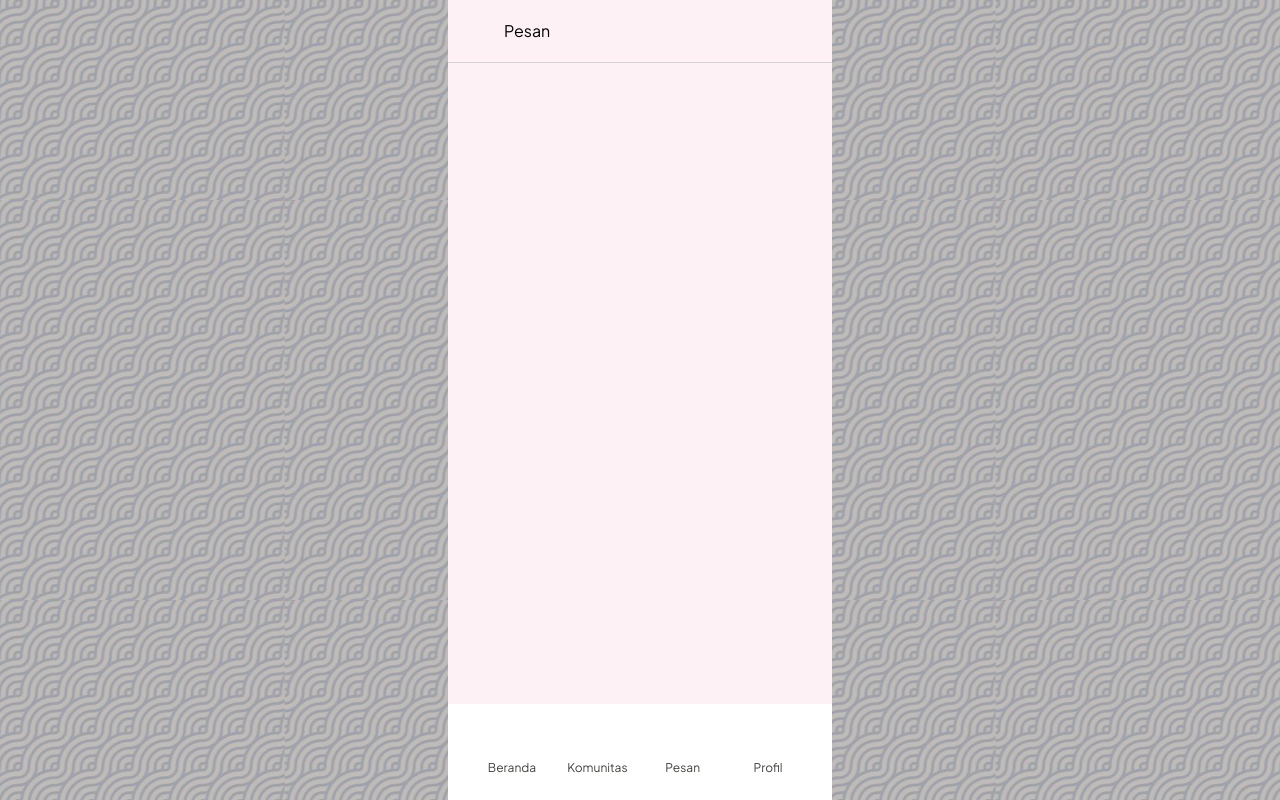
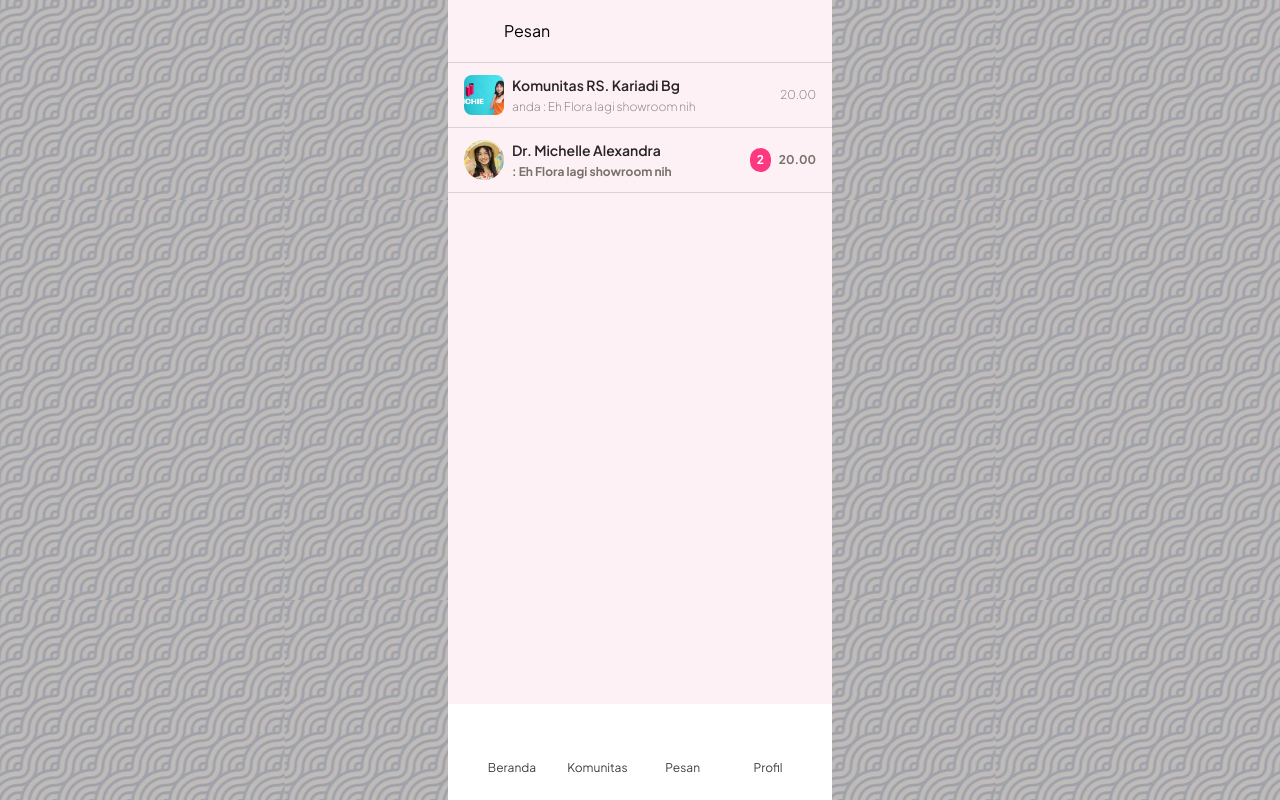
Before and after one commit to aplicalvin/bayiq-fe, a React (Vite) app: page /app/message in a window 1280 px wide. Built offline with nearby package versions, Linux system fonts and the light colour scheme; some icons are missing.

Commit message:
pesan - listchat

```diff
--- a/src/app/AppMessage.jsx
+++ b/src/app/AppMessage.jsx
@@ -1,11 +1,14 @@
+// eslint-disable-next-line no-unused-vars
 import React from "react";
 import AppHeader1 from "./components/AppHeader1";
+import AppMessageList from "./Message/AppMessageList";
 
 function AppMessage() {
     return (
         <>
             <div>
                 <AppHeader1 pageTitle={"Pesan"} />
+                <AppMessageList />
             </div>
         </>
     );
--- /dev/null
+++ b/src/app/Message/AppMessageList.jsx
@@ -0,0 +1,108 @@
+// eslint-disable-next-line no-unused-vars
+import React from "react";
+import comuImg from "./../../assets/assets/image/image1.jpg";
+import comuImg2 from "./../../assets/assets/image/image3.png";
+import { Link } from "react-router-dom";
+
+const isiChatnya = [
+    {
+        chatKey: 1,
+        chatType: "community",
+        chatImg: comuImg2,
+        chatName: "Komunitas RS. Kariadi Bg",
+        chatLastFrom: "anda",
+        chatLastChat: "Eh Flora lagi showroom nih",
+        chatLastTime: "20.00",
+        chatIsRead: true,
+        chatCountUnread: 0,
+    },
+    {
+        chatKey: 2,
+        chatType: "personal",
+        chatImg: comuImg,
+        chatName: "Dr. Michelle Alexandra",
+        chatLastFrom: "",
+        chatLastChat: "Eh Flora lagi showroom nih",
+        chatLastTime: "20.00",
+        chatIsRead: false,
+        chatCountUnread: 2,
+    },
+];
+
+function AppChatList({
+    // eslint-disable-next-line react/prop-types
+    chatType,
+    // eslint-disable-next-line react/prop-types
+    chatImg,
+    // eslint-disable-next-line react/prop-types
+    chatName,
+    // eslint-disable-next-line react/prop-types
+    chatLastFrom,
+    // eslint-disable-next-line react/prop-types
+    chatLastChat,
+    // eslint-disable-next-line react/prop-types
+    chatLastTime,
+    // eslint-disable-next-line react/prop-types
+    chatIsRead,
+    // eslint-disable-next-line react/prop-types
+    chatCountUnread,
+}) {
+    const imgClass = chatType === "community" ? "rounded-lg" : "rounded-full";
+    const isreadbg = chatIsRead ? "font-thin" : "font-bold";
+
+    return (
+        <Link to={"/app/community/kariadi"}>
+            <div
+                className={`flex gap-2 border-b border-stone-300 px-4 py-3 w-full hover:bg-stone-200 items-center ${isreadbg}`}
+            >
+                <div className="min-w-10 min-h-10 max-w-10 max-h-10">
+                    <img
+                        src={chatImg}
+                        className={`size-10 object-cover object-center ${imgClass}`}
+                        alt=""
+                    />
+                </div>
+                <div className="grid gap-1 w-full max-h-fit">
+                    <h1 className="font-semibold text-sm text-stone-800">
+                        {chatName}
+                    </h1>
+                    <p className="text-xs text-stone-500 truncate">
+                        {chatLastFrom} : {chatLastChat}
+                    </p>
+                </div>
+                {chatCountUnread > 0 && (
+                    <div className="grid w-8 h-6 m-0 p-0 rounded-full text-center items-center bg-primary-500">
+                        <p className="font-bold h-fit w-fit m-auto text-xs text-white">
+                            {chatCountUnread}
+                        </p>
+                    </div>
+                )}
+                <div>
+                    <p className="text-xs text-stone-500">{chatLastTime}</p>
+                </div>
+            </div>
+        </Link>
+    );
+}
+
+function AppMessageList() {
+    return (
+        <div>
+            {isiChatnya.map((spillchat) => (
+                <AppChatList
+                    key={spillchat.chatKey}
+                    chatType={spillchat.chatType}
+                    chatImg={spillchat.chatImg}
+                    chatName={spillchat.chatName}
+                    chatLastFrom={spillchat.chatLastFrom}
+                    chatLastChat={spillchat.chatLastChat}
+                    chatLastTime={spillchat.chatLastTime}
+                    chatIsRead={spillchat.chatIsRead}
+                    chatCountUnread={spillchat.chatCountUnread}
+                />
+            ))}
+        </div>
+    );
+}
+
+export default AppMessageList;
```
